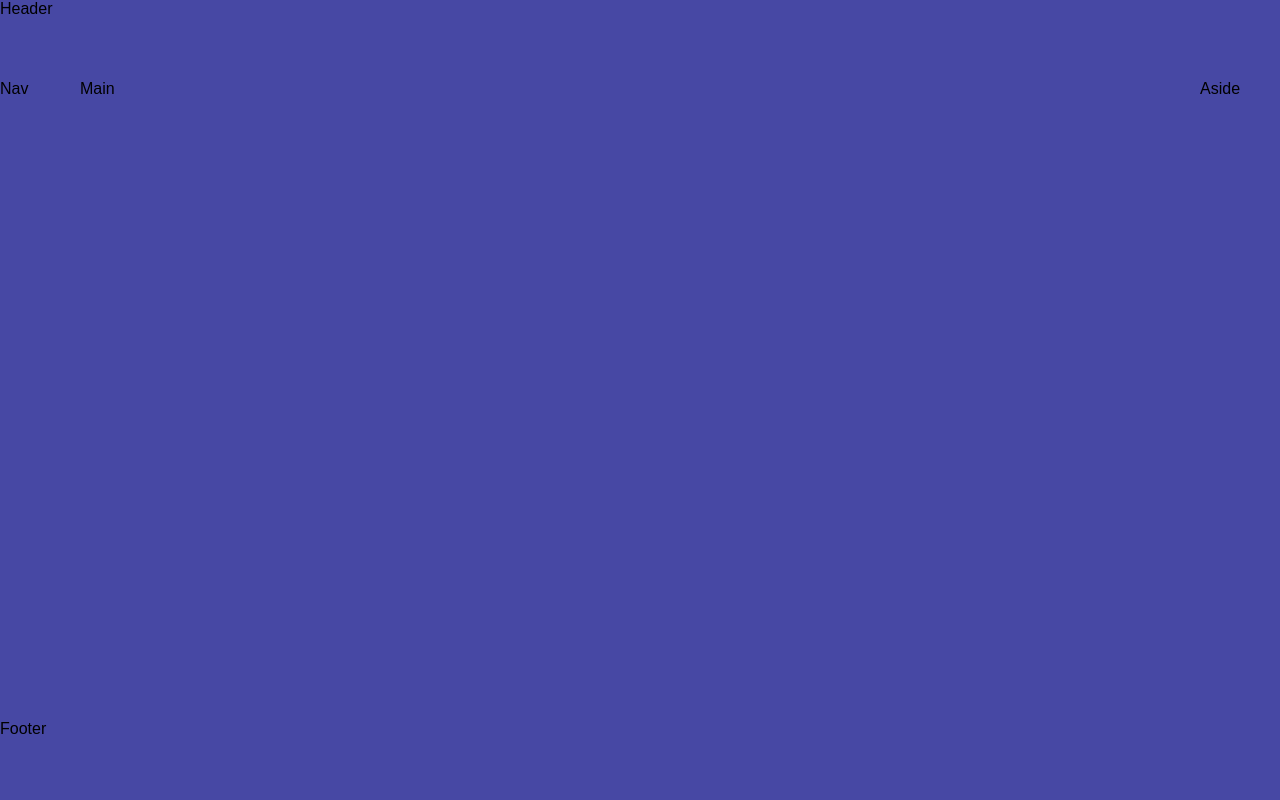
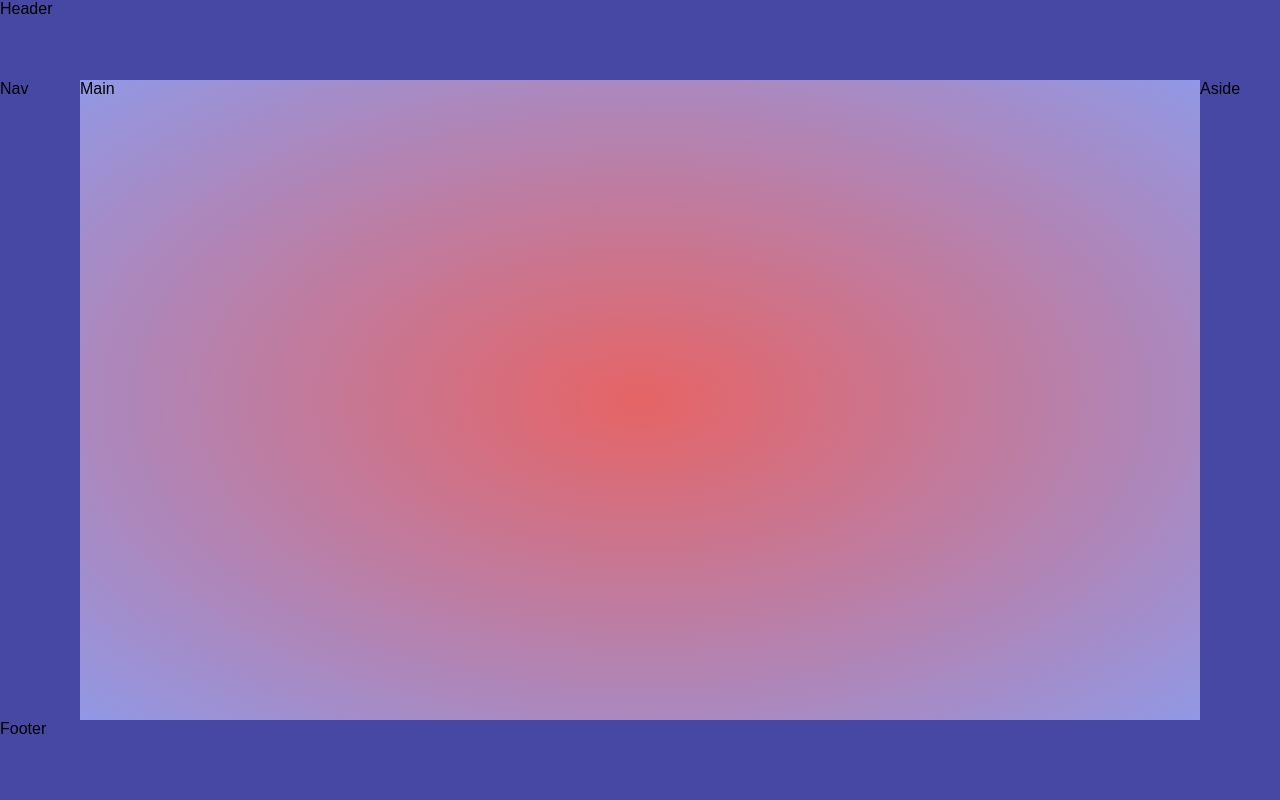
Before and after one commit to xPineappleGuy311/se1400, a plain HTML site: page milestone4/index.html in a window 1280 px wide. Drawn offline with Linux system fonts and the light colour scheme.

Commit message:
gradient

```diff
--- a/milestone4/style.css
+++ b/milestone4/style.css
@@ -34,7 +34,7 @@ body {
 .main {
   grid-column: 2 / 3;
   grid-row: 2 / 4;
-  background-color: #4748A4;
+  background: radial-gradient(#e66465, #9198e5);
 }
 
 .aside {
```
Also changed, not shown: milestone4/index.html (+3 -0 lines).
